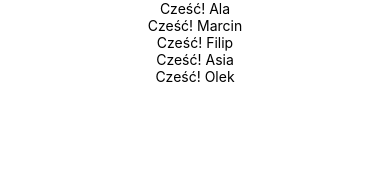
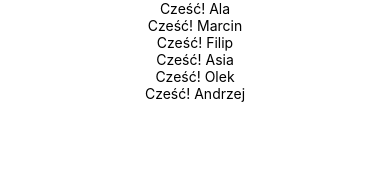
Before and after one commit to MarcinDrossel/marcinapp, a React Native app: screen / in a window 390 px wide. Shown: the top 175 px of the page. Built offline with nearby package versions, Linux system fonts and the light colour scheme.

Commit message:
[TASK] add next gretings

```diff
--- a/App.js
+++ b/App.js
@@ -18,6 +18,7 @@ export default class HelloWorldApp extends Component {
       <Greeting name='Filip' />
       <Greeting name='Asia' />
       <Greeting name='Olek' />
+      <Greeting name='Andrzej' />
     </View>
   );
  };
```
